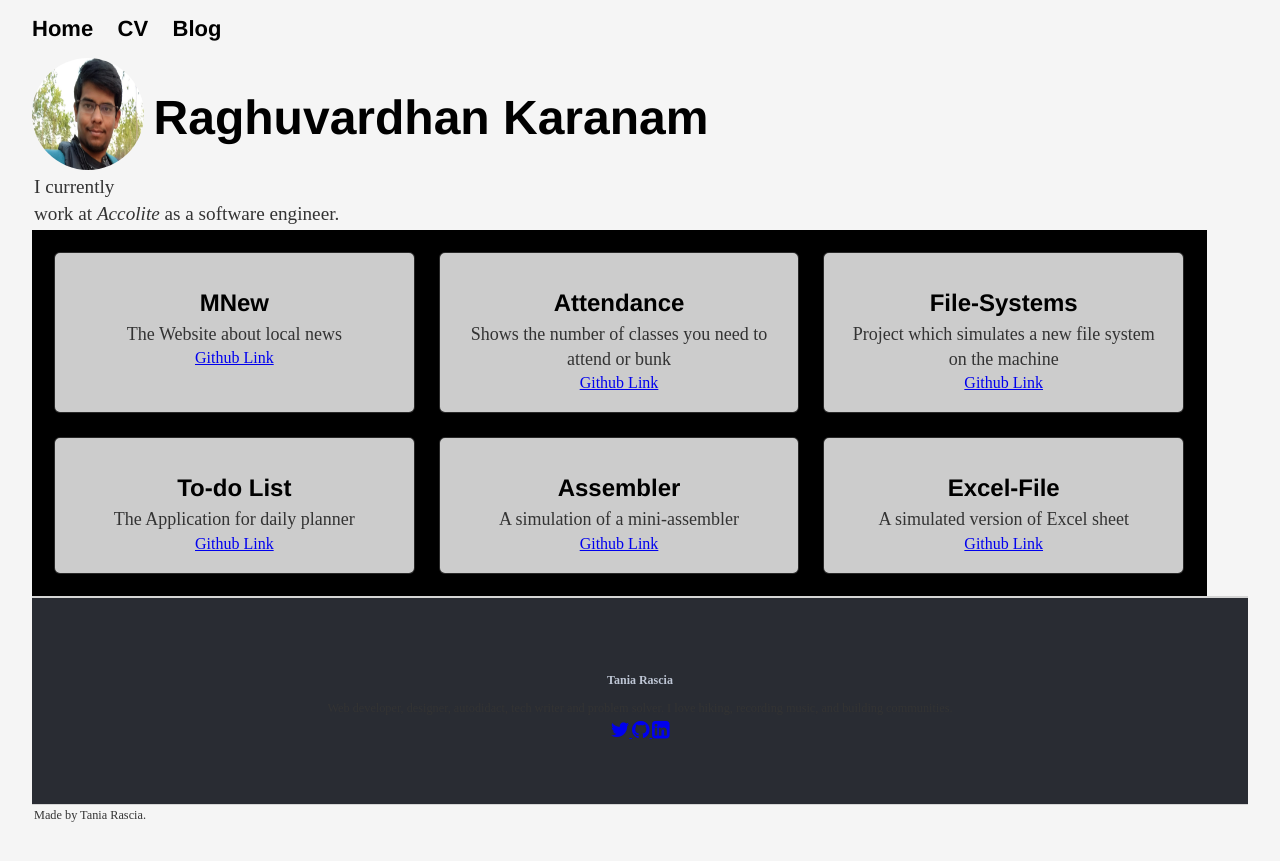
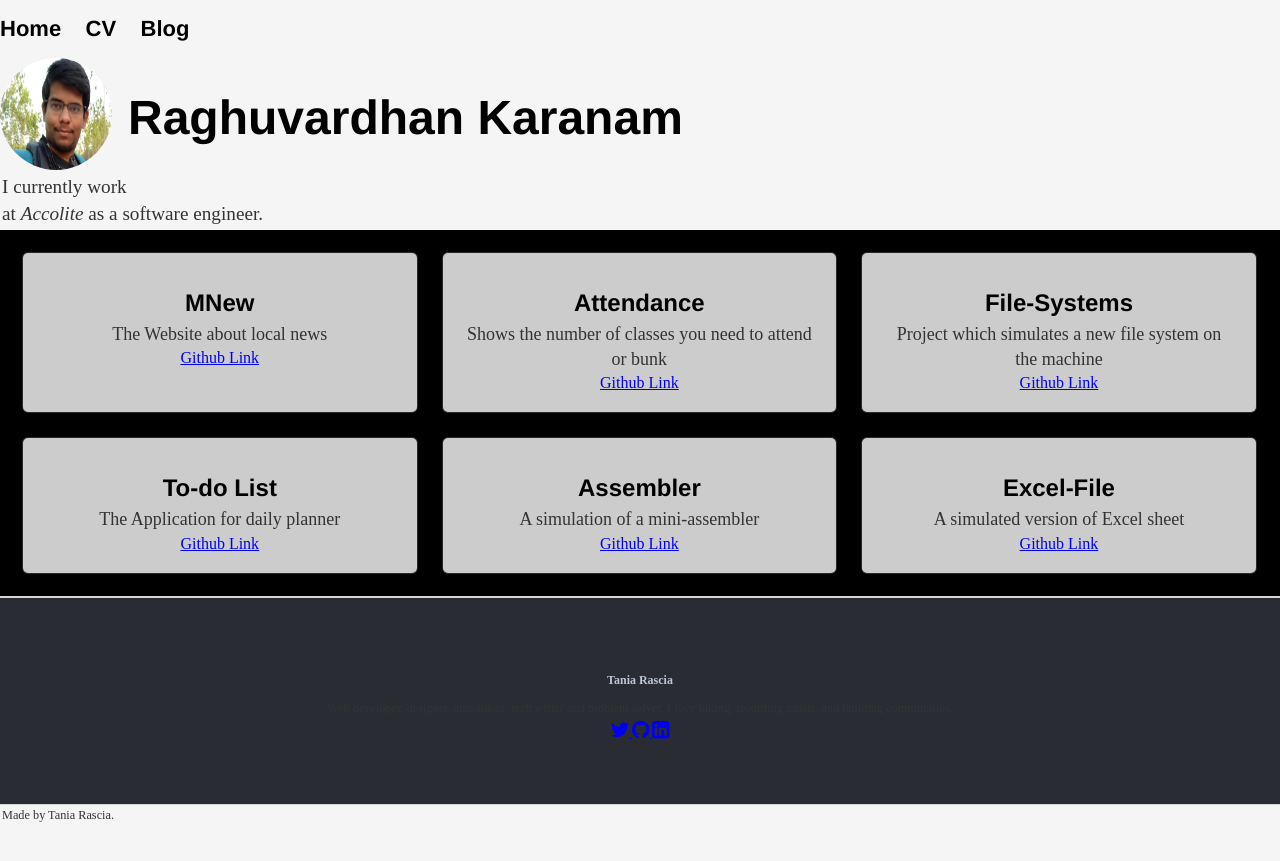
Before and after one commit to raghuvardhan/raghuvardhan.github.io, a Jekyll site: the page built from index.html, in a window 1280 px wide. Shown: the top 861 px of the page. Built offline with Jekyll 4.4.1, drawn with Linux system fonts in a browser that asks for light colours.

Commit message:
Update css/main.css

```diff
--- a/css/main.css
+++ b/css/main.css
@@ -1,7 +1,7 @@
 body {
     background-color: #F5F5F5;
     margin: auto;
-    width: 95%;
+    width: auto;
 }
 
 nav ul {
@@ -87,7 +87,7 @@ img {
   background-color: black;
   grid-template-columns: 33.3% 33.3% 33.3%;
   padding: 10px;
-  width: 95%;
+  width: auto;
 }
 
 .grid-container: hover{
```
